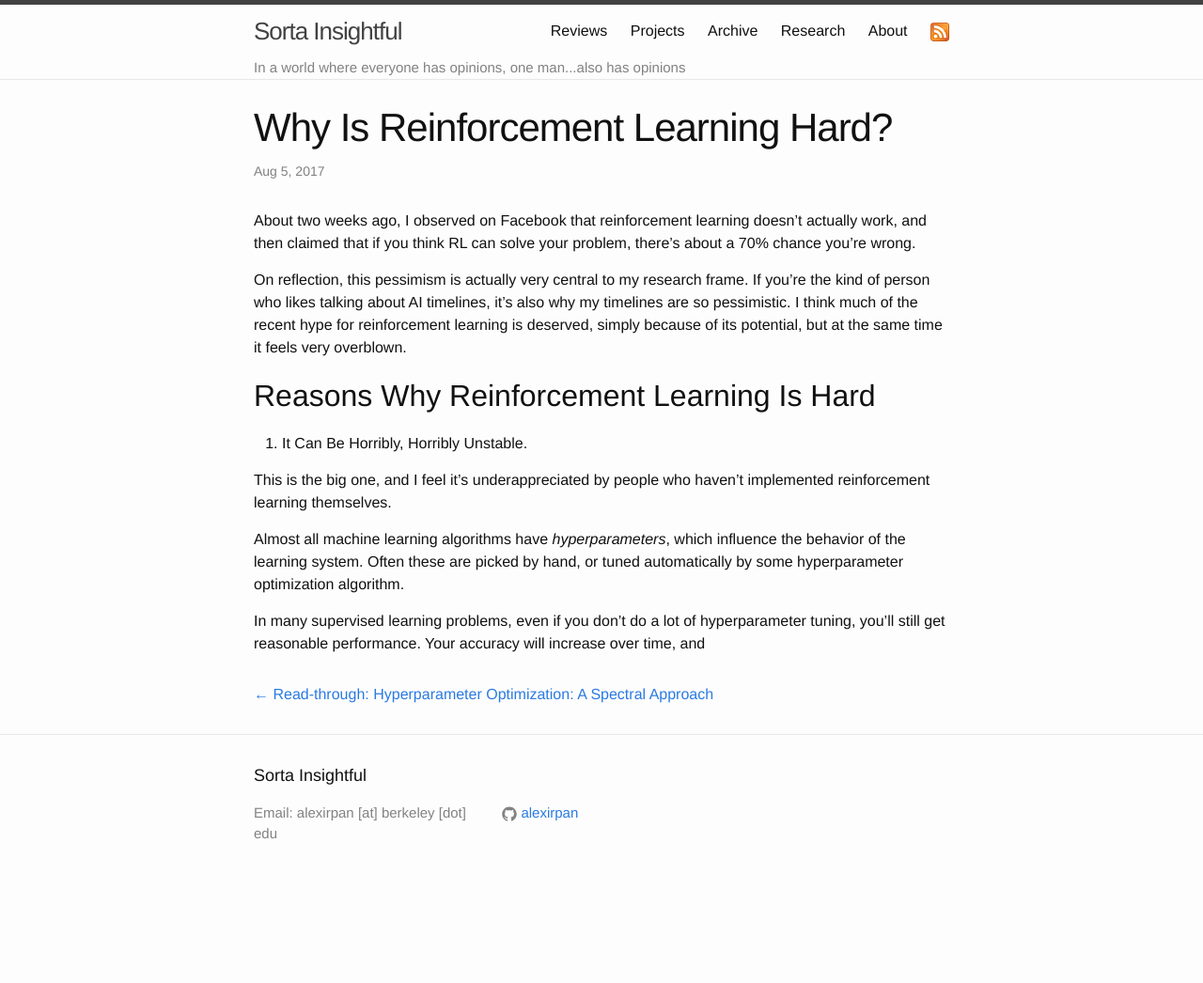
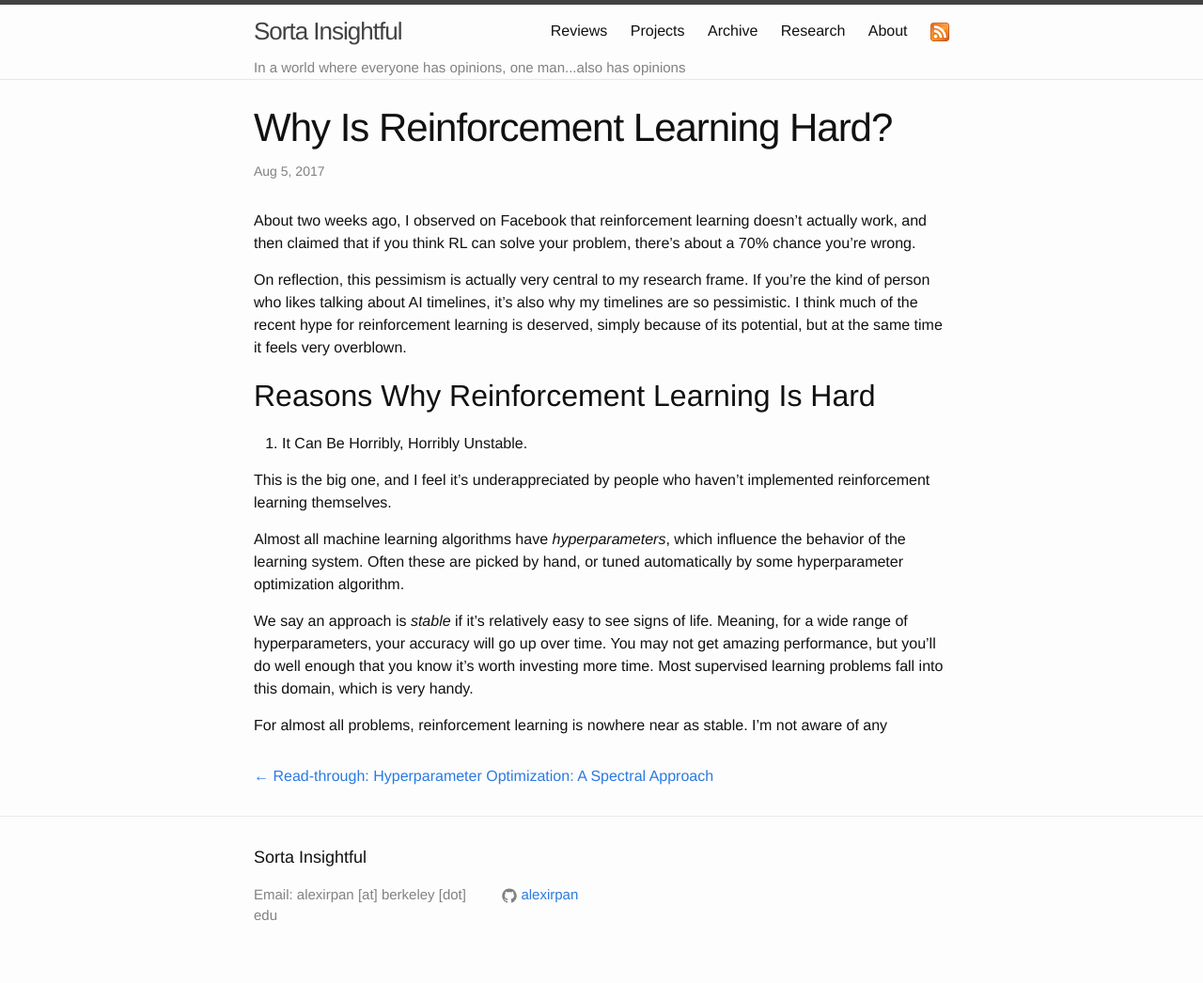
Before and after one commit to alexirpan/alexirpan.github.io, a Jekyll site: the page built from _posts/2017-08-05-rl-hard.markdown, in a window 1280 px wide. Shown: the whole page at 94% size. Built offline with Jekyll 4.4.1, drawn with Linux system fonts in a browser that asks for light colours; nearby versions of some CDN libraries; before the commit the page ends 959 px from its top, so only the background shows below that.

Commit message:
Switching to the other post

```diff
--- a/_posts/2017-08-05-rl-hard.markdown
+++ b/_posts/2017-08-05-rl-hard.markdown
@@ -27,6 +27,11 @@ Almost all machine learning algorithms have *hyperparameters*, which influence
 the behavior of the learning system. Often these are picked by hand, or tuned
 automatically by some hyperparameter optimization algorithm.
 
-In many supervised learning problems, even if you don't do a lot of
-hyperparameter tuning, you'll still get reasonable performance. Your accuracy
-will increase over time, and
+We say an approach is *stable* if it's relatively easy to see signs of life.
+Meaning, for a wide range of hyperparameters, your accuracy will go up over time.
+You may not get amazing performance, but you'll do well enough that you know it's
+worth investing more time. Most supervised learning problems fall into this
+domain, which is very handy.
+
+For almost all problems, reinforcement learning is nowhere near as stable.
+I'm not aware of any
```
